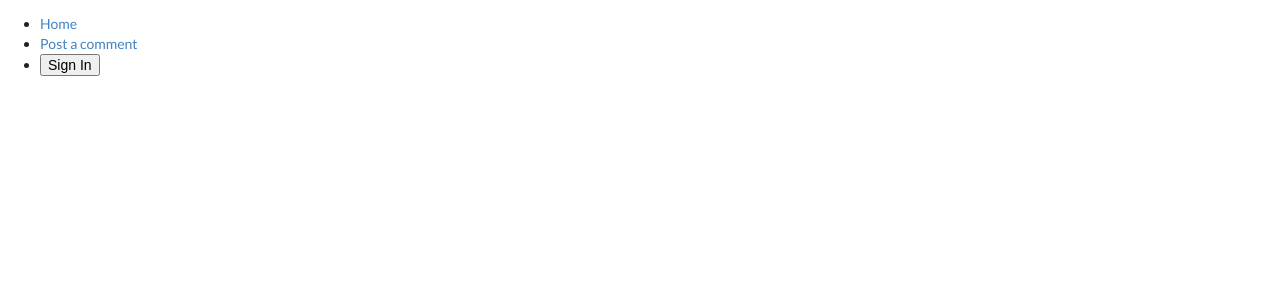
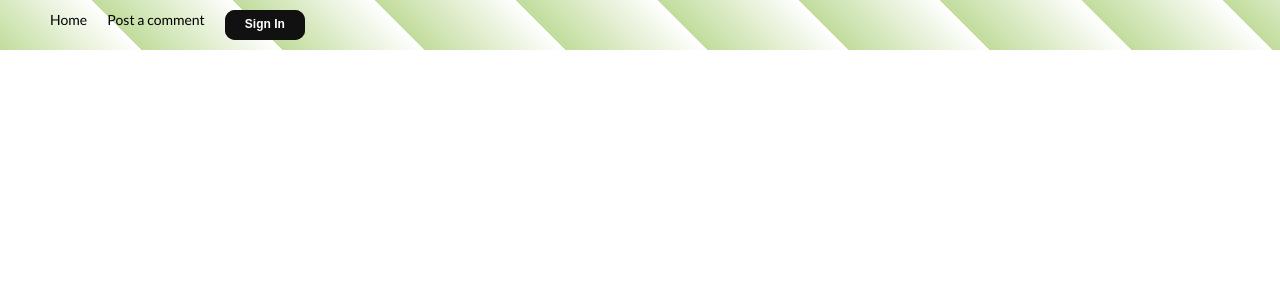
Before and after one commit to AmShubhangi/reactTeasting, a React (Create React App) app in the folder testing/: page / in a window 1280 px wide. Shown: the top 300 px of the page. Built offline with nearby package versions, Linux system fonts and the light colour scheme.

Commit message:
css animation buttons

```diff
--- a/testing/src/components/App.js
+++ b/testing/src/components/App.js
@@ -4,6 +4,7 @@
 import CommentBox from './CommentBox';
 import { connect } from 'react-redux';
 import * as actions from '../actions';
+import './app.css';
 
 class App extends Component {
     componentDidMount() {
@@ -13,26 +14,27 @@
     renderButton() {
         if (this.props.auth) {
             return (
-                <button onClick={() => this.props.changeAuth(false)}>
-                    Sign Out
-                </button>
+                <button onClick={() => this.props.changeAuth(false)} class="glow-on-hover" type="button">Sign Out</button>
             )
         } else {
             return (
-                <button onClick={() => this.props.changeAuth(true)}>
-                    Sign In
-                </button>
+                <button onClick={() => this.props.changeAuth(true)} class="glow-on-hover" type="button">Sign In</button>
             )
         }
     }
 
     renderHeader() {
         return (
-            <ul>
-                <li><Link to='/'>Home</Link></li>
-                <li><Link to='/post'>Post a comment</Link></li>
-                <li>{this.renderButton()}</li>
-            </ul>
+            <div style={{ marginTop: -14, background: 'repeating-linear-gradient(45deg, #c1dc9c, transparent 100px)' }}>
+                <ul style={{
+                    display: 'flex',
+                    listStyle: 'none'
+                }}>
+                    <li style={{ padding: 10 }}><Link style={{ color: 'black' }} to='/'>Home</Link></li>
+                    <li style={{ padding: 10 }}><Link style={{ color: 'black' }} to='/post'>Post a comment</Link></li>
+                    <li style={{ padding: 10 }}>{this.renderButton()}</li>
+                </ul>
+            </div>
         )
     }
 
--- a/testing/src/components/CommentBox.js
+++ b/testing/src/components/CommentBox.js
@@ -64,6 +64,4 @@
     }
 }
 
-
-
-export default connect(null, actions)(CommentBox);
+export default connect(null, actions)(requireAuth(CommentBox));
--- /dev/null
+++ b/testing/src/components/app.css
@@ -0,0 +1,70 @@
+.glow-on-hover {
+  width: 80px;
+  height: 30px;
+  border: none;
+  outline: none;
+  color: #fff;
+  background: #111;
+  cursor: pointer;
+  position: relative;
+  z-index: 0;
+  border-radius: 10px;
+}
+
+.glow-on-hover:before {
+  content: "";
+  background: linear-gradient(45deg, #ff0000, #ff7300, #fffb00, #48ff00, #00ffd5, #002bff, #7a00ff, #ff00c8, #ff0000);
+  position: absolute;
+  top: -2px;
+  left: -2px;
+  background-size: 400%;
+  z-index: -1;
+  filter: blur(5px);
+  width: calc(100% + 4px);
+  height: calc(100% + 4px);
+  animation: glowing 20s linear infinite;
+  opacity: 0;
+  transition: opacity 0.3s ease-in-out;
+  border-radius: 10px;
+}
+
+.glow-on-hover:active {
+  color: #000;
+}
+
+.glow-on-hover:active:after {
+  background: transparent;
+}
+
+.glow-on-hover:hover:before {
+  opacity: 1;
+}
+
+.glow-on-hover:after {
+  z-index: -1;
+  content: "";
+  position: absolute;
+  width: 100%;
+  height: 100%;
+  background: #111;
+  left: 0;
+  top: 0;
+  border-radius: 10px;
+}
+
+@keyframes glowing {
+  0% {
+    background-position: 0 0;
+  }
+  50% {
+    background-position: 400% 0;
+  }
+  100% {
+    background-position: 0 0;
+  }
+}
+
+button {
+  font-size: 12px !important;
+  font-weight: 600 !important;
+}
--- a/testing/src/components/requireAuth.js
+++ b/testing/src/components/requireAuth.js
@@ -19,7 +19,7 @@
         }
 
         render() {
-            return <ChildComponent />
+            return <ChildComponent {...this.props} />
         }
     }
 
```
